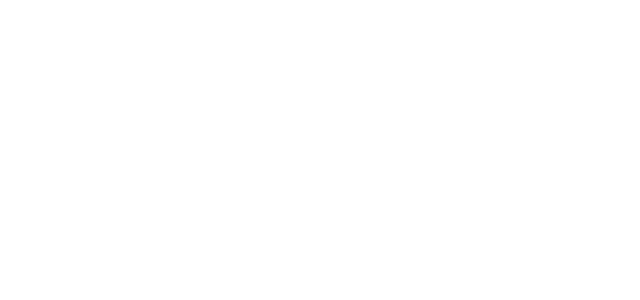
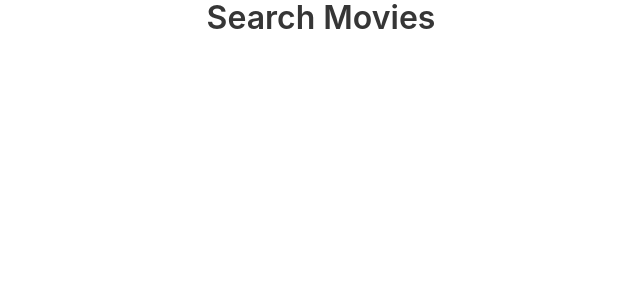
Before and after one commit to oscar02r/search-movie, a React (Create React App) app: page / in a window 1280 px wide. Shown: the top 300 px of the page, without its empty margins (319-959 px from the left). Built offline with nearby package versions, Linux system fonts and the light colour scheme.

Commit message:
Added titlecomponent

```diff
--- a/src/App.js
+++ b/src/App.js
@@ -1,11 +1,14 @@
 import React from 'react';
+import {Title} from './components/Title'
 
+import 'bulma/css/bulma.css'
 import './App.css';
+
 
 function App() {
   return (
     <div className="App">
-
+    <Title>Search Movies</Title>
     </div>
   );
 }
--- /dev/null
+++ b/src/components/SearchForm.js
@@ -0,0 +1 @@
+import React, {Component} from 'react'
--- /dev/null
+++ b/src/components/Title.js
@@ -0,0 +1,5 @@
+import React from 'react'
+
+export const Title = ({children})=>(
+    <h1 className="title">{children}</h1>
+)
```
